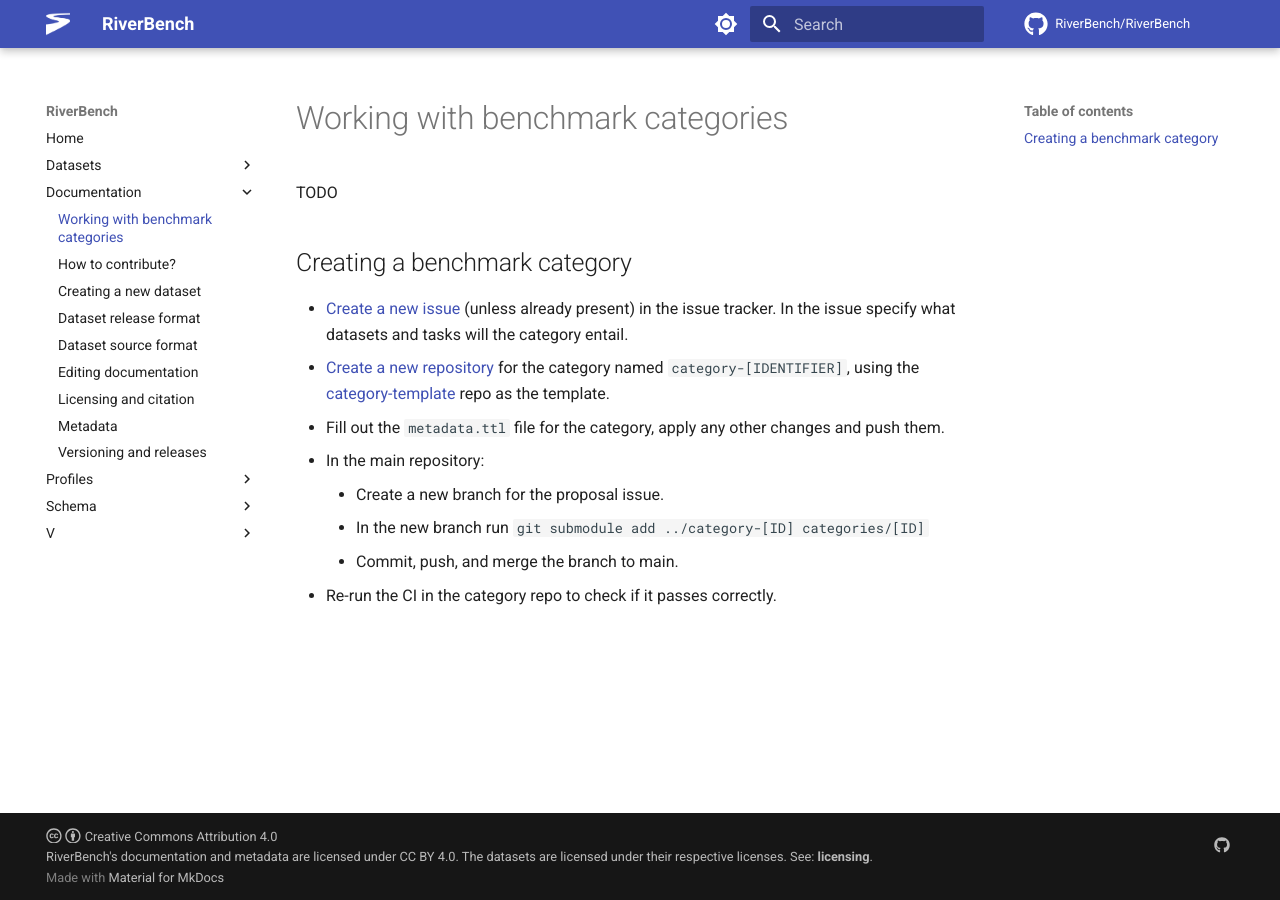
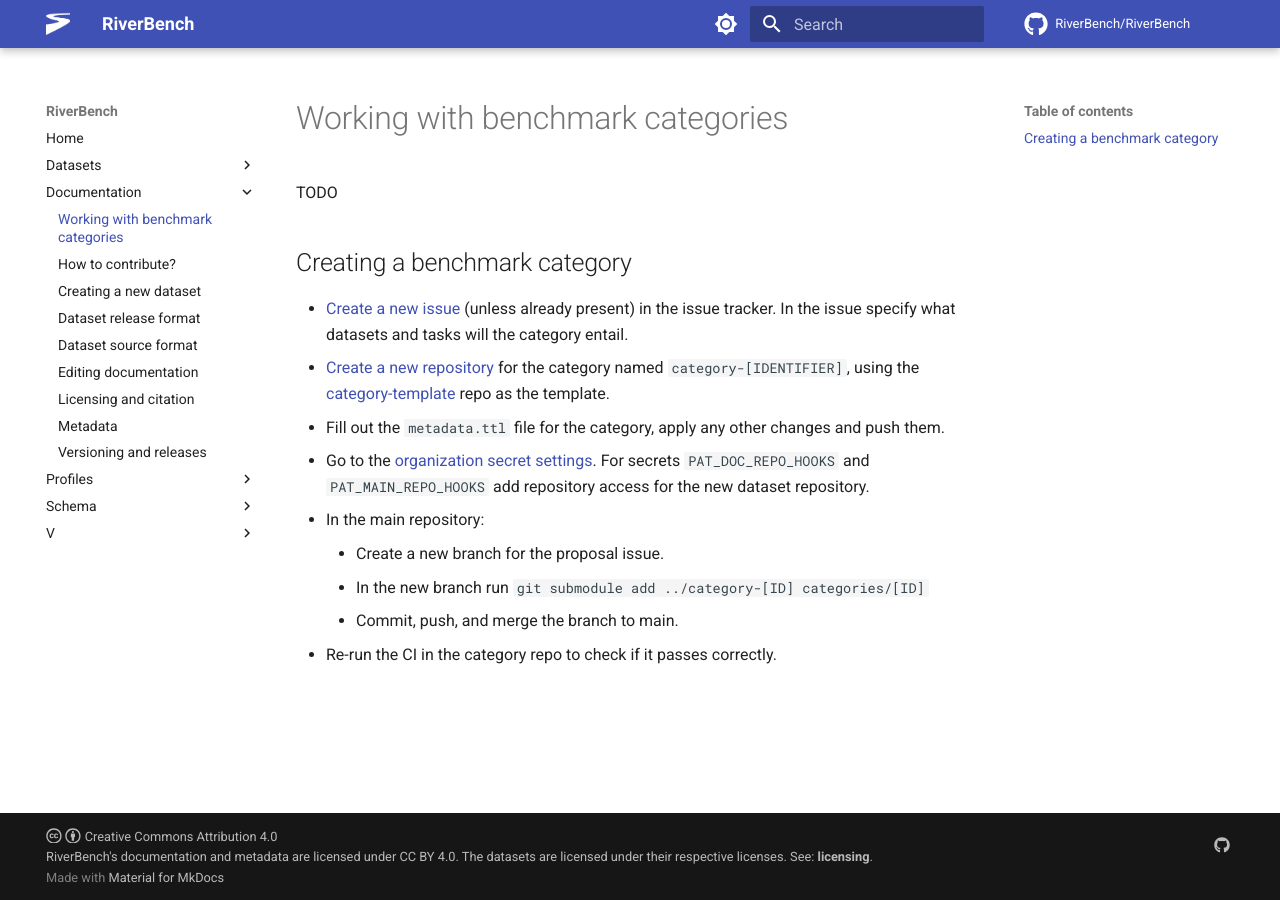
Before and after one commit to RiverBench/riverbench.github.io, an MkDocs documentation site: the page built from docs/documentation/categories.md, in a window 1280 px wide. Built offline with MkDocs 1.6.1 and Material for MkDocs 9.7.7, drawn with Linux system fonts in a browser that asks for light colours; comment, search, counter and statistics services are not loaded.

Commit message:
Add missing category setup step

```diff
--- a/docs/documentation/categories.md
+++ b/docs/documentation/categories.md
@@ -7,6 +7,7 @@
 - [Create a new issue](https://github.com/RiverBench/RiverBench/issues/new/choose) (unless already present) in the issue tracker. In the issue specify what datasets and tasks will the category entail.
 - [Create a new repository](https://github.com/new?template_name=category-template&template_owner=RiverBench) for the category named `category-[IDENTIFIER]`, using the [category-template](https://github.com/RiverBench/category-template) repo as the template.
 - Fill out the `metadata.ttl` file for the category, apply any other changes and push them.
+- Go to the [organization secret settings](https://github.com/organizations/RiverBench/settings/secrets/actions). For secrets `PAT_DOC_REPO_HOOKS` and `PAT_MAIN_REPO_HOOKS` add repository access for the new dataset repository.
 - In the main repository:
     - Create a new branch for the proposal issue.
     - In the new branch run `git submodule add ../category-[ID] categories/[ID]`
```
